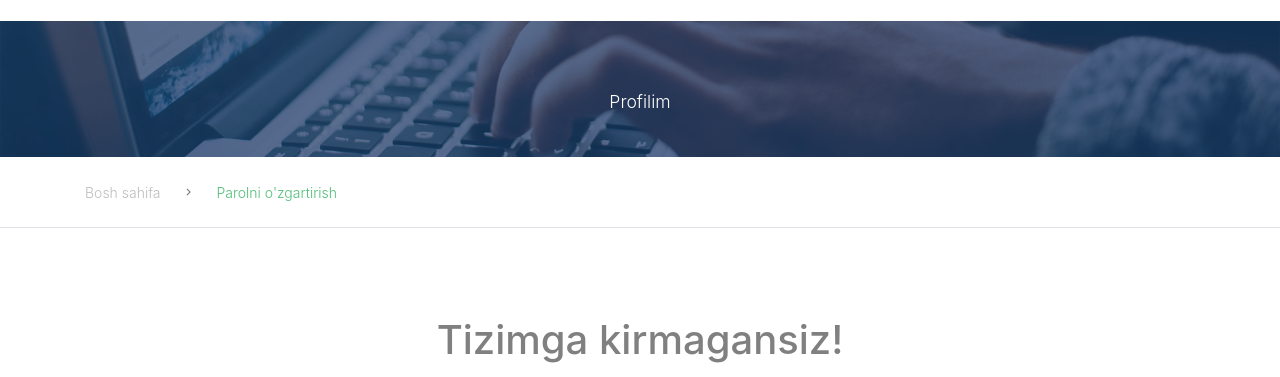
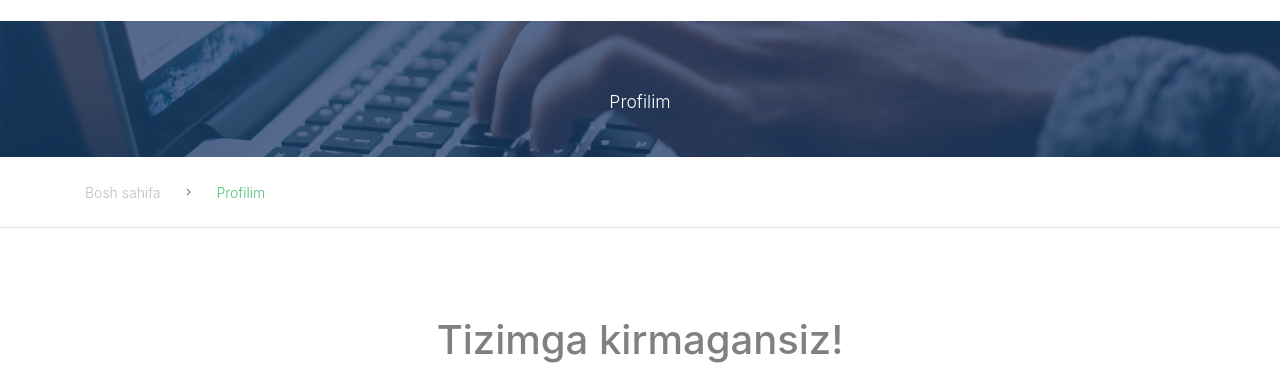
Before and after one commit to RahimovIlhom/kollej, a Django app: page /profile/ in a window 1280 px wide. Shown: the part 155-532 px from the top of the page. Run offline with Django 3.2, Linux system fonts and the light colour scheme; some libraries are stand-ins or nearby versions; some web fonts are replaced.

Commit message:
profil xatosi tuzatildi

```diff
--- a/app_users/templates/app_users/edit_profile.html
+++ b/app_users/templates/app_users/edit_profile.html
@@ -31,7 +31,7 @@
         {% if not user.is_authenticated %}
         <h1 align="center">Tizimga kirmagansiz!</h1>
 
-        {% elif %} {% if user.is_superuser %}
+        {% elif user.is_superuser %}
         <h1 align="center">Bu sahifa admin uchun emas!</h1>
         {% else %} {% for message in messages %}
 
--- a/app_users/templates/app_users/profile.html
+++ b/app_users/templates/app_users/profile.html
@@ -18,7 +18,7 @@
   <div class="container">
     <a href="{% url 'index' %}">Bosh sahifa</a>
     <span class="mx-3 icon-keyboard_arrow_right"></span>
-    <span class="current">Parolni o'zgartirish</span>
+    <span class="current">Profilim</span>
   </div>
 </div>
 
```
Also changed, not shown: db.sqlite3.
